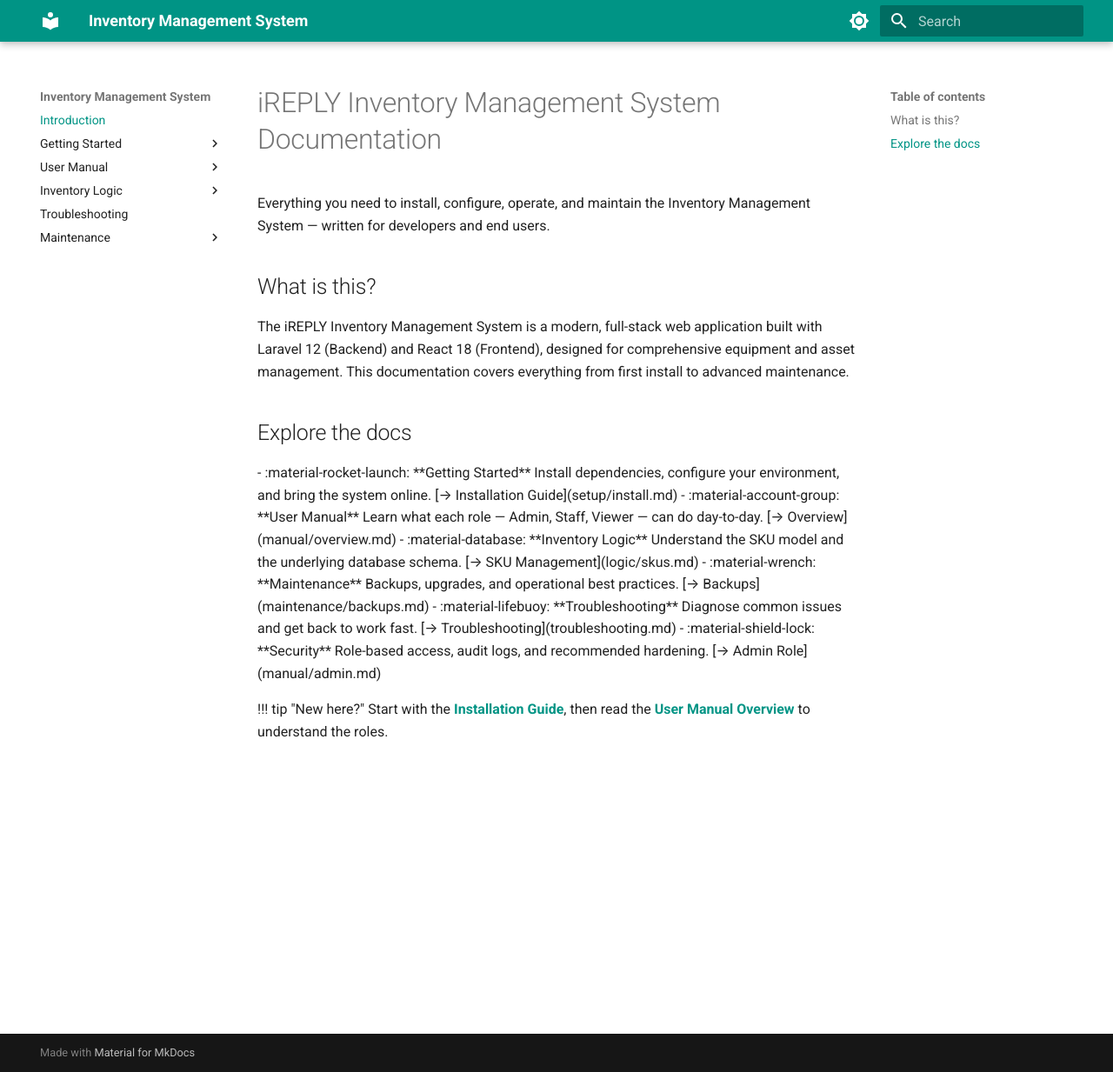
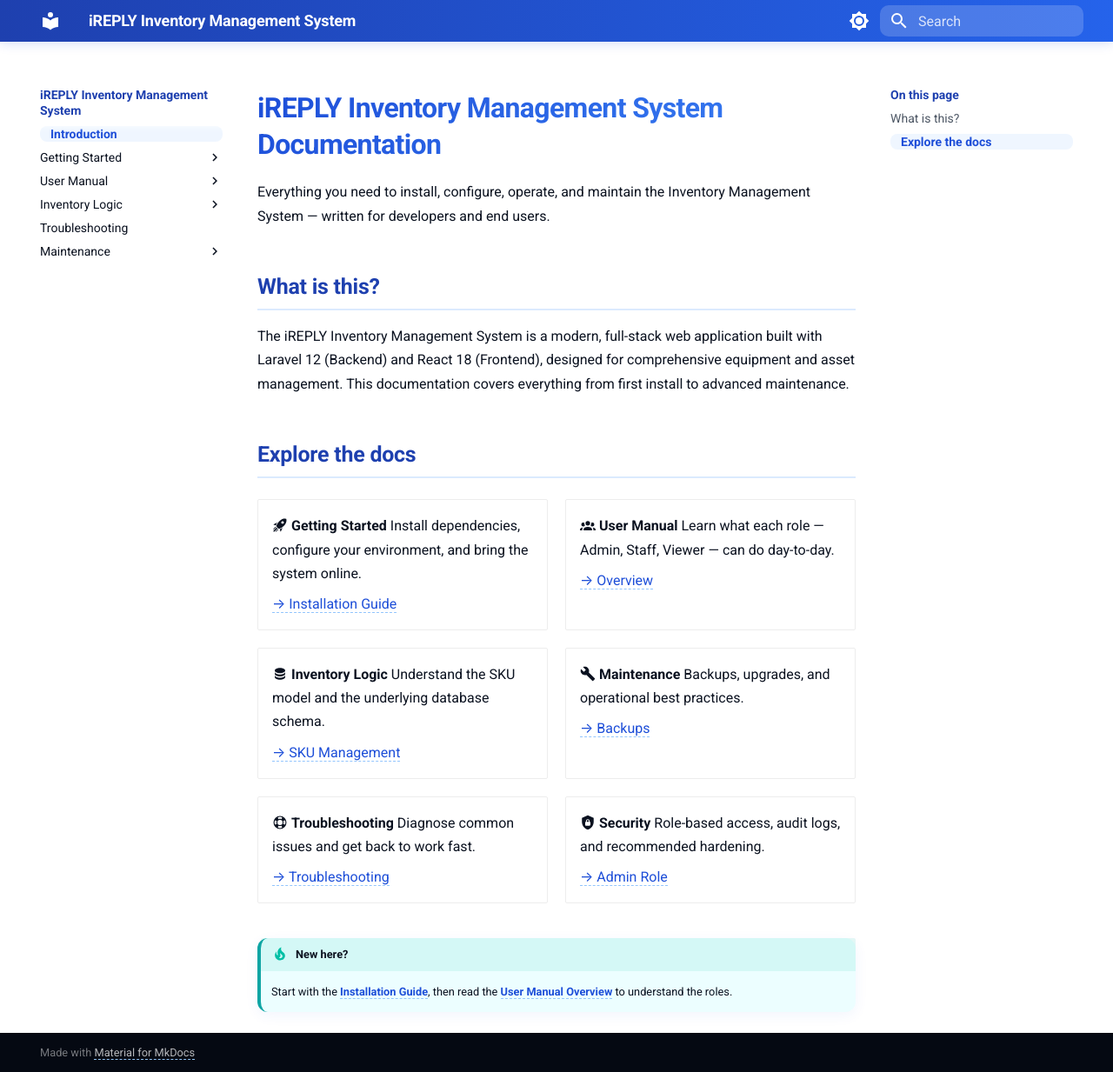
Before and after one commit to ivankarll/inventory-docs, an MkDocs documentation site: the page built from docs/index.md, in a window 1280 px wide and 1233 px high. Shown: the whole window at 87% size. Built offline with MkDocs 1.6.1 and Material for MkDocs 9.7.7, drawn with Linux system fonts in a browser that asks for light colours.

Commit message:
Update documentation and styles

```diff
--- /dev/null
+++ b/docs/stylesheets/extra.css
@@ -0,0 +1,335 @@
+:root {
+    --brand-50: #eff6ff;
+    --brand-100: #dbeafe;
+    --brand-200: #bfdbfe;
+    --brand-300: #93c5fd;
+    --brand-400: #60a5fa;
+    --brand-500: #3b82f6;
+    --brand-600: #2563eb;
+    --brand-700: #1d4ed8;
+    --brand-800: #1e40af;
+    --brand-900: #1e3a8a;
+    --ink-900: #0b1220;
+    --ink-700: #1f2937;
+    --ink-500: #4b5563;
+    --ink-300: #9ca3af;
+    --line: #e5edf7;
+    --bg-soft: #f6f9ff;
+}
+
+[data-md-color-scheme="default"] {
+    --md-primary-fg-color: var(--brand-700);
+    --md-primary-fg-color--light: var(--brand-500);
+    --md-primary-fg-color--dark: var(--brand-900);
+    --md-primary-bg-color: #ffffff;
+    --md-primary-bg-color--light: #ffffffcc;
+
+--md-accent-fg-color:         var(--brand-600);
+  --md-accent-fg-color--transparent: rgba(37,99,235,0.10);
+  --md-accent-bg-color:         #ffffff;
+
+  --md-default-bg-color:        #ffffff;
+  --md-default-fg-color:        var(--ink-900);
+  --md-default-fg-color--light: var(--ink-500);
+  --md-typeset-a-color:         var(--brand-700);
+}
+
+/* ---------- Dark scheme tweaks ---------- */
+[data-md-color-scheme="slate"] .md-typeset .admonition.tip {
+    background-color: rgba(14, 165, 164, 0.2) !important;
+    border-left-color: #26d0ce !important;
+}
+
+[data-md-color-scheme="slate"] .md-typeset .admonition.tip .admonition-title {
+    background-color: rgba(14, 165, 164, 0.3) !important;
+    color: #fff;
+}
+
+/* ---------- Typography ---------- */
+.md-typeset {
+  font-feature-settings: "ss01", "cv11";
+  line-height: 1.7;
+}
+.md-typeset h1 {
+  font-weight: 800;
+  letter-spacing: -0.02em;
+  background: linear-gradient(135deg, var(--brand-700) 0%, var(--brand-500) 100%);
+  -webkit-background-clip: text;
+  background-clip: text;
+  color: transparent;
+  margin-bottom: 0.6em;
+}
+.md-typeset h2 {
+  font-weight: 700;
+  letter-spacing: -0.01em;
+  color: var(--brand-800);
+  border-bottom: 2px solid var(--brand-100);
+  padding-bottom: 0.3em;
+  margin-top: 2em;
+}
+.md-typeset h3 { color: var(--brand-700); font-weight: 700; }
+.md-typeset h4 { color: var(--ink-700); font-weight: 600; }
+
+[data-md-color-scheme="slate"] .md-typeset h2 {
+  color: var(--brand-300);
+  border-bottom-color: rgba(96,165,250,0.25);
+}
+[data-md-color-scheme="slate"] .md-typeset h3 { color: var(--brand-200); }
+
+/* ---------- Header ---------- */
+.md-header {
+  background: linear-gradient(90deg, var(--brand-800) 0%, var(--brand-600) 100%);
+  box-shadow: 0 2px 12px rgba(29,78,216,0.18);
+}
+.md-header__title { font-weight: 700; letter-spacing: -0.01em; }
+.md-tabs {
+  background: linear-gradient(90deg, var(--brand-700) 0%, var(--brand-500) 100%);
+}
+
+/* ---------- Search ---------- */
+.md-search__form {
+  background: rgba(255,255,255,0.18);
+  border-radius: 10px;
+}
+.md-search__form:hover { background: rgba(255,255,255,0.28); }
+
+/* ---------- Sidebar / Nav ---------- */
+.md-nav__title { color: var(--brand-800); font-weight: 700; }
+.md-nav__link--active,
+.md-nav__link:focus,
+.md-nav__link:hover { color: var(--brand-600); }
+.md-nav__item .md-nav__link--active {
+  background: var(--brand-50);
+  border-radius: 8px;
+  padding-left: 0.6rem;
+  font-weight: 600;
+}
+[data-md-color-scheme="slate"] .md-nav__item .md-nav__link--active {
+  background: rgba(59,130,246,0.12);
+}
+
+/* ---------- Content surface ---------- */
+.md-main__inner { margin-top: 1.4rem; }
+.md-content {
+  background: var(--md-default-bg-color);
+}
+.md-content__inner {
+  padding-top: 1rem;
+}
+
+/* ---------- Links ---------- */
+.md-typeset a {
+  text-decoration: none;
+  border-bottom: 1px dashed var(--brand-300);
+  transition: all 0.15s ease;
+}
+.md-typeset a:hover {
+  color: var(--brand-800);
+  border-bottom: 1px solid var(--brand-600);
+}
+
+/* ---------- Code blocks ---------- */
+.md-typeset code {
+  background: var(--brand-50);
+  color: var(--brand-800);
+  padding: 0.12em 0.4em;
+  border-radius: 6px;
+  font-size: 0.88em;
+}
+.md-typeset pre > code {
+  background: #0b1220;
+  color: #e6eefc;
+  border-radius: 12px;
+  box-shadow: 0 8px 24px rgba(11,18,32,0.14);
+}
+.highlight .filename,
+.md-typeset .highlight .filename {
+  background: var(--brand-700);
+  color: #fff;
+  border-radius: 12px 12px 0 0;
+}
+
+/* ---------- Tables ---------- */
+.md-typeset table:not([class]) {
+  border: 1px solid var(--line);
+  border-radius: 12px;
+  overflow: hidden;
+  box-shadow: 0 4px 14px rgba(29,78,216,0.06);
+}
+.md-typeset table:not([class]) th {
+  background: linear-gradient(180deg, var(--brand-700), var(--brand-600));
+  color: #fff;
+  font-weight: 600;
+  border: none;
+}
+.md-typeset table:not([class]) tr:nth-child(even) {
+  background: var(--bg-soft);
+}
+.md-typeset table:not([class]) td { border-color: var(--line); }
+
+/* ---------- Admonitions ---------- */
+.md-typeset .admonition,
+.md-typeset details {
+  border-radius: 12px;
+  border-width: 0 0 0 4px;
+  box-shadow: 0 4px 16px rgba(29,78,216,0.06);
+}
+
+/* Note */
+.md-typeset .admonition.note,
+.md-typeset details.note {
+  border-left-color: var(--brand-600);
+  background: var(--brand-50);
+}
+
+/* Tip - Light Mode */
+.md-typeset .admonition.tip,
+.md-typeset details.tip {
+  border-left-color: #0ea5a4;
+  background: #ecfeff;
+}
+
+/* Tip - Dark Mode (Added .md-typeset for higher specificity) */
+[data-md-color-scheme="slate"] .md-typeset .admonition.tip,
+[data-md-color-scheme="slate"] .md-typeset details.tip {
+  background: rgba(14, 165, 164, 0.15) !important;
+  border-left-color: #26d0ce;
+}
+
+/* Warning */
+.md-typeset .admonition.warning,
+.md-typeset details.warning {
+  border-left-color: #f59e0b;
+  background: #fff8eb;
+}
+
+/* Danger */
+.md-typeset .admonition.danger,
+.md-typeset details.danger {
+  border-left-color: #ef4444;
+  background: #fef2f2;
+}
+
+/* General Dark Mode fix for ALL admonitions (Note, Warning, Danger) */
+[data-md-color-scheme="slate"] .md-typeset .admonition:not(.tip) {
+  background: rgba(255, 255, 255, 0.05);
+  color: var(--md-default-fg-color);
+}
+
+.md-typeset .admonition-title { font-weight: 700; }
+
+/* ---------- Hero / landing card ---------- */
+.hero {
+  position: relative;
+  border-radius: 20px;
+  padding: 3rem 2.4rem;
+  margin: 0.4rem 0 2rem;
+  color: #fff;
+  background:
+    radial-gradient(1200px 400px at -10% -50%, rgba(255,255,255,0.18), transparent 60%),
+    radial-gradient(800px 300px at 110% 110%, rgba(255,255,255,0.12), transparent 60%),
+    linear-gradient(135deg, var(--brand-800) 0%, var(--brand-600) 60%, var(--brand-500) 100%);
+  box-shadow: 0 18px 40px -10px rgba(29,78,216,0.45);
+  overflow: hidden;
+}
+.hero::after {
+  content: "";
+  position: absolute; inset: 0;
+  background-image:
+    linear-gradient(rgba(255,255,255,0.06) 1px, transparent 1px),
+    linear-gradient(90deg, rgba(255,255,255,0.06) 1px, transparent 1px);
+  background-size: 28px 28px;
+  mask-image: radial-gradient(ellipse at center, #000 30%, transparent 70%);
+  pointer-events: none;
+}
+.hero h1 {
+  color: #fff !important;
+  background: none !important;
+  -webkit-text-fill-color: #fff;
+  font-size: 2.4rem;
+  margin: 0 0 0.6rem;
+}
+.hero p {
+  color: rgba(255,255,255,0.92);
+  font-size: 1.05rem;
+  max-width: 680px;
+}
+.hero .badges { margin-top: 1.2rem; display: flex; flex-wrap: wrap; gap: 0.5rem; }
+.hero .badge {
+  background: rgba(255,255,255,0.15);
+  border: 1px solid rgba(255,255,255,0.25);
+  padding: 0.3rem 0.7rem;
+  border-radius: 999px;
+  font-size: 0.78rem;
+  font-weight: 600;
+  color: #fff;
+  backdrop-filter: blur(6px);
+}
+
+/* ---------- Feature card grid ---------- */
+.grid.cards {
+  display: grid;
+  grid-template-columns: repeat(auto-fit, minmax(240px, 1fr));
+  gap: 1rem;
+  margin: 1.2rem 0 2rem;
+}
+.grid.cards > * {
+  background: var(--md-default-bg-color);
+  border: 1px solid var(--line);
+  border-radius: 14px;
+  padding: 1.2rem 1.1rem;
+  transition: transform 0.18s ease, box-shadow 0.18s ease, border-color 0.18s;
+  box-shadow: 0 1px 0 rgba(15,23,42,0.02);
+}
+.grid.cards > *:hover {
+  transform: translateY(-2px);
+  border-color: var(--brand-300);
+  box-shadow: 0 14px 30px -10px rgba(37,99,235,0.25);
+}
+.grid.cards > * > p:first-child {
+  font-weight: 700;
+  color: var(--brand-700);
+  margin-bottom: 0.3rem;
+}
+[data-md-color-scheme="slate"] .grid.cards > * {
+  background: rgba(255, 255, 255, 0.05);
+  border-color: rgba(255, 255, 255, 0.1);
+}
+
+/* ---------- Footer ---------- */
+.md-footer {
+  background: linear-gradient(180deg, var(--ink-900), #060a14);
+}
+.md-footer-meta { background: #050912; }
+
+/* ---------- Scrollbar ---------- */
+::-webkit-scrollbar { width: 10px; height: 10px; }
+::-webkit-scrollbar-thumb {
+  background: var(--brand-300);
+  border-radius: 8px;
+}
+::-webkit-scrollbar-thumb:hover { background: var(--brand-500); }
+
+/* ---------- Misc polish ---------- */
+.md-typeset hr {
+  border: none;
+  height: 1px;
+  background: linear-gradient(90deg, transparent, var(--brand-200), transparent);
+  margin: 2rem 0;
+}
+.md-typeset blockquote {
+  border-left: 4px solid var(--brand-500);
+  background: var(--bg-soft);
+  border-radius: 0 10px 10px 0;
+  padding: 0.8rem 1rem;
+  color: var(--ink-700);
+}
+kbd, .md-typeset kbd {
+ background: var(--md-default-bg-color);
+  border: 1px solid var(--brand-200);
+  border-bottom-width: 2px;
+  border-radius: 6px;
+  color: var(--brand-800);
+  padding: 0.1rem 0.4rem;
+  font-size: 0.82em;
+}
--- a/mkdocs.yml
+++ b/mkdocs.yml
@@ -1,25 +1,62 @@
-site_name: Inventory Management System
+site_name: iREPLY Inventory Management System
 theme:
   name: material
   palette:
     # Light/Dark mode toggle
     - media: "(prefers-color-scheme: light)"
       scheme: default
-      primary: teal        # Changes the header color
-      accent: indigo       # Changes the color of links/buttons
+      primary: custom        # Changes the header color
+      accent: custom       # Changes the color of links/buttons
       toggle:
         icon: material/brightness-7
         name: Switch to dark mode
     - media: "(prefers-color-scheme: dark)"
       scheme: slate
-      primary: teal
-      accent: indigo
+      primary: custom
+      accent: custom
       toggle:
         icon: material/brightness-4
         name: Switch to light mode
   font:
     text: Roboto          # Main text font
     code: Roboto Mono     # Code block font
+
+extra_css:
+  - stylesheets/extra.css
+
+markdown_extensions:
+  - admonition
+  - attr_list
+  - def_list
+  - footnotes
+  - md_in_html
+  - tables
+  - toc:
+      permalink: true
+      title: On this page
+  - pymdownx.details
+  - pymdownx.superfences:
+      custom_fences:
+        - name: mermaid
+          class: mermaid
+          format: !!python/name:pymdownx.superfences.fence_code_format
+  - pymdownx.tabbed:
+      alternate_style: true
+  - pymdownx.highlight:
+      anchor_linenums: true
+      line_spans: __span
+      pygments_lang_class: true
+  - pymdownx.inlinehilite
+  - pymdownx.snippets
+  - pymdownx.tasklist:
+      custom_checkbox: true
+  - pymdownx.emoji:
+      emoji_index: !!python/name:material.extensions.emoji.twemoji
+      emoji_generator: !!python/name:material.extensions.emoji.to_svg
+  - pymdownx.keys
+  - pymdownx.mark
+  - pymdownx.tilde
+  - pymdownx.caret
 
 nav:
   - Introduction: index.md
```
Also changed, not shown: docs/index.md (+1 -7 lines).
